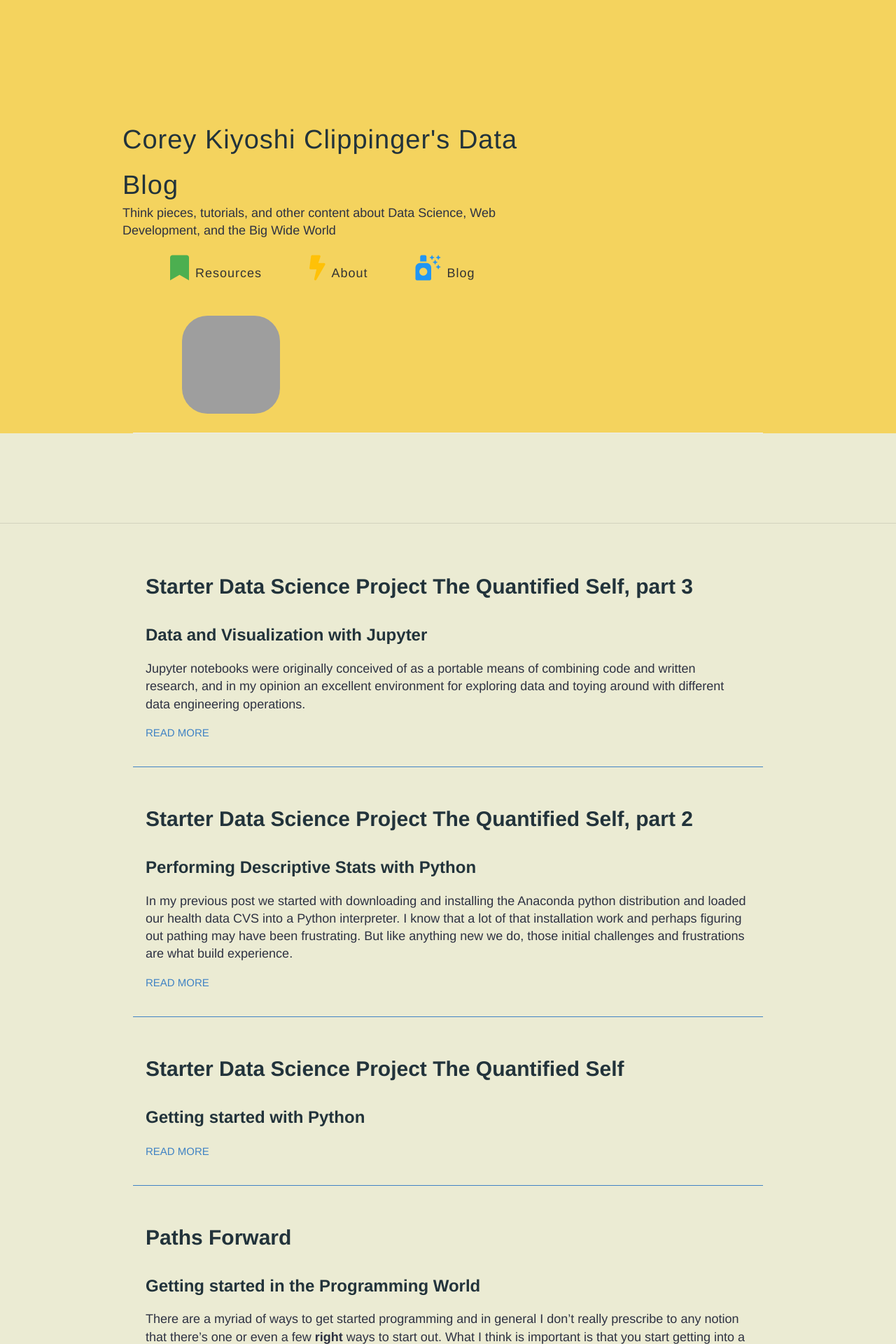
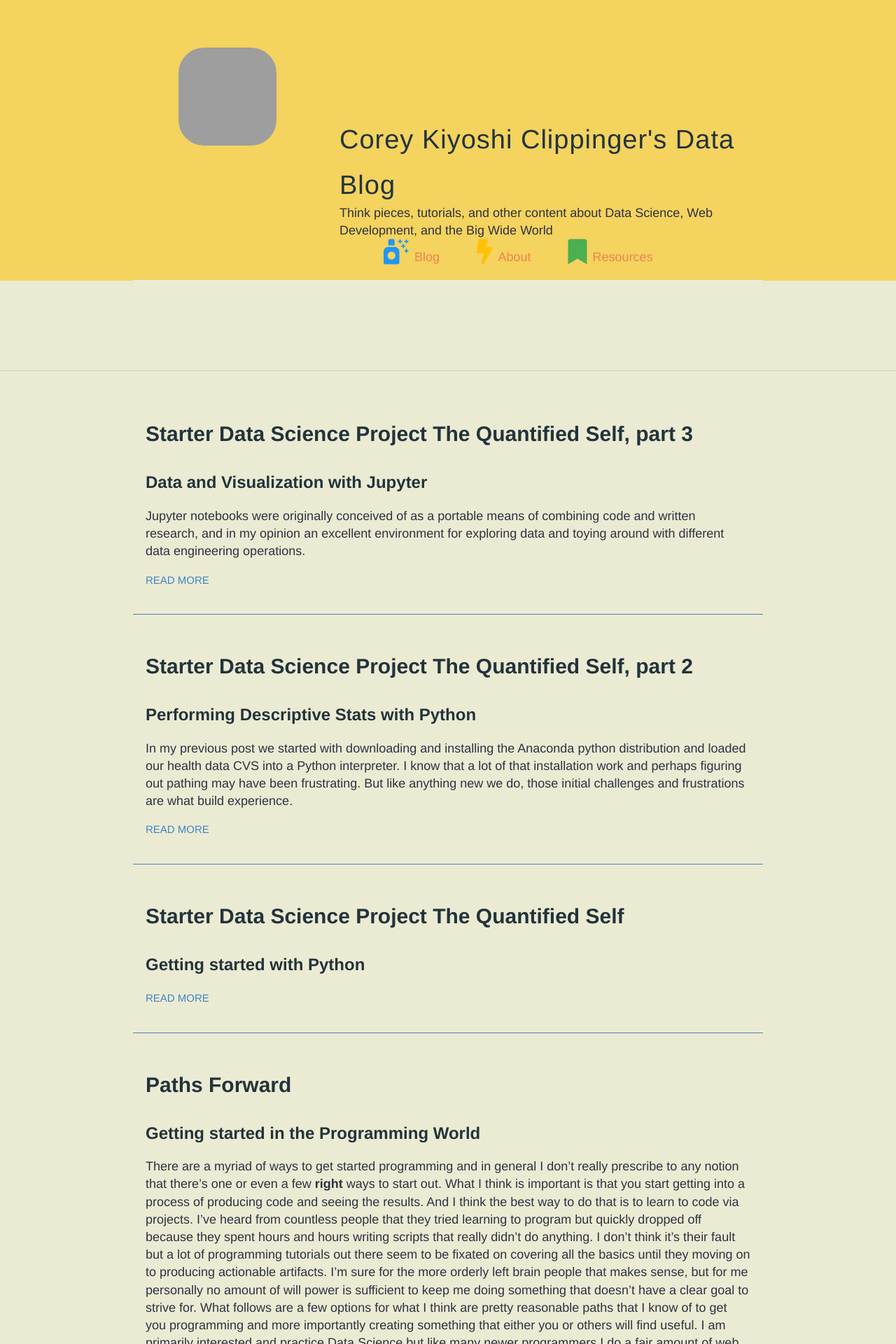
Before and after one commit to coreyclip/coreyclip.github.io, a Jekyll site: the page built from index.html, in a window 1280 px wide. Shown: the top 1920 px of the page at 70% size. Built offline with Jekyll 4.4.1, drawn with Linux system fonts in a browser that asks for light colours; nearby versions of some CDN libraries; grey boxes are pictures that could not be loaded.

Commit message:
reapplied mobile breakpoints
moved avatar to top

```diff
--- a/_layouts/default.html
+++ b/_layouts/default.html
@@ -26,7 +26,10 @@
             <div class="container">
                 <header class="masthead clearfix">
                     <div class='row'>
-                    <div class='col-8'>
+                        <div class='col-md-4 col-sm-10 site-avatar-col'>
+                            <a href="{{ site.baseurl }}/" class="site-avatar mt-5"><img class='rounded-circle' src="{{ site.avatar }}" /></a>
+                        </div>
+                        <div class='col-md-8 col-sm-10'>
                             <div class='row' style="margin-top:25%;">
                                 <div class="site-info">
                                     <h1 class="site-name"><a href="{{ site.baseurl }}/">{{ site.name }}</a></h1>
@@ -34,39 +37,38 @@
                                 </div>
                             </div>
                             <div class='row'>
+                                <div class="col-12"
                                     <nav class="desktop-menu">
                                         <a href="{{ site.baseurl }}/"><i class="fas fa-air-freshener fa-2x blue-text pr-2 pl-5" aria-hidden="true"></i>Blog</a>
                                         <a href="{{ site.baseurl }}/about"><i class="fas fa-bolt fa-2x amber-text pr-2 pl-5" aria-hidden="true"></i>About</a>
                                         <a href="{{ site.baseurl }}/resources"><i class="fas fa-bookmark fa-2x green-text pr-2 pl-5" aria-hidden="true"></i>Resources</a>
                                     </nav>
+                                    <nav class="mobile-menu navbar navbar-light navbar-1 white">
 
-                            <!-- <nav class="mobile-menu navbar navbar-light navbar-1 white"> -->
-
-                              <!-- Navbar brand -->
-                                <!-- <a class="navbar-brand" href="#">Menu</a> -->
-
+                                        <!-- Navbar brand-->
+                                        <a class="navbar-brand" href="#">Menu</a>
                                         <!-- Collapse button -->
-                            <!-- <button class="navbar-toggler text-center" type="button" data-toggle="collapse" data-target="#navbarSupportedContent15" -->
-                            <!-- aria-controls="navbarSupportedContent15" aria-expanded="false" aria-label="Toggle navigation"> -->
+                                        <button class="navbar-toggler text-center" type="button" data-toggle="collapse" data-target="#navbarSupportedContent15"
+                                        aria-controls="navbarSupportedContent15" aria-expanded="false" aria-label="Toggle navigation">
                                         <!-- Menu -->
-                            <!--<span class="navbar-toggler-icon"></span>-->
-                            <!-- </button> -->
+                                        <span class="navbar-toggler-icon"></span>
+                                </button>
 
                                         <!-- Collapsible content -->
-                            <!-- <div class="collapse navbar-collapse" id="navbarSupportedContent15"> -->
+                                        <div class="collapse navbar-collapse" id="navbarSupportedContent15">
 
                                         <!-- Links -->
-                            <!-- <ul class="navbar-nav mr-auto"> -->
-                            <!-- <li class="nav-item active"> -->
-                            <!-- <a class="nav-link" href="{{ site.baseurl }}/">Blog <span class="sr-only">(current)</span></a> -->
-                            <!-- </li> -->
-                            <!-- <li class="nav-item"> -->
-                            <!-- <a class="nav-link" href="{{ site.baseurl }}/about">About</a> -->
-                            <!-- </li> -->
-                            <!-- <li class="nav-item"> -->
-                            <!-- <a class="nav-link" href="{{ site.baseurl }}/resources">Resources</a> -->
-                            <!-- </li> -->
-                            <!-- </ul> -->
+                                        <ul class="navbar-nav mr-auto">
+                                        <li class="nav-item active">
+                                        <a class="nav-link" href="{{ site.baseurl }}/">Blog <span class="sr-only">(current)</span></a>
+                                        </li>
+                                        <li class="nav-item">
+                                        <a class="nav-link" href="{{ site.baseurl }}/about">About</a>
+                                        </li>
+                                        <li class="nav-item">
+                                        <a class="nav-link" href="{{ site.baseurl }}/resources">Resources</a>
+                                        </li>
+                                    </ul>
 
                               </div>
                                         <!-- Collapsible content -->
@@ -75,8 +77,6 @@
                                     <!--/.Navbar-->
                                 </div>
                             </div>
-                    <div class='col-4 site-avatar-col'>
-                        <a href="{{ site.baseurl }}/" class="site-avatar mt-5"><img class='rounded-circle' src="{{ site.avatar }}" /></a>
                         </div>
 
                     </div>
--- a/style.scss
+++ b/style.scss
@@ -24,7 +24,7 @@
     background: $eggshell;
 }
 
-nav a {
+nav a .desktop-menu{
     margin-right: auto;
     float: right;
 }
@@ -292,7 +292,7 @@
 
 .posts > .post:last-child {
     padding-bottom: 1em;
-    border-bottom: none;
+    border-bottom: 1px solid $lightGray;
 }
 
 
```
Also changed, not shown: 1 other file. Lines whose indentation alone changed are shown as unchanged.
